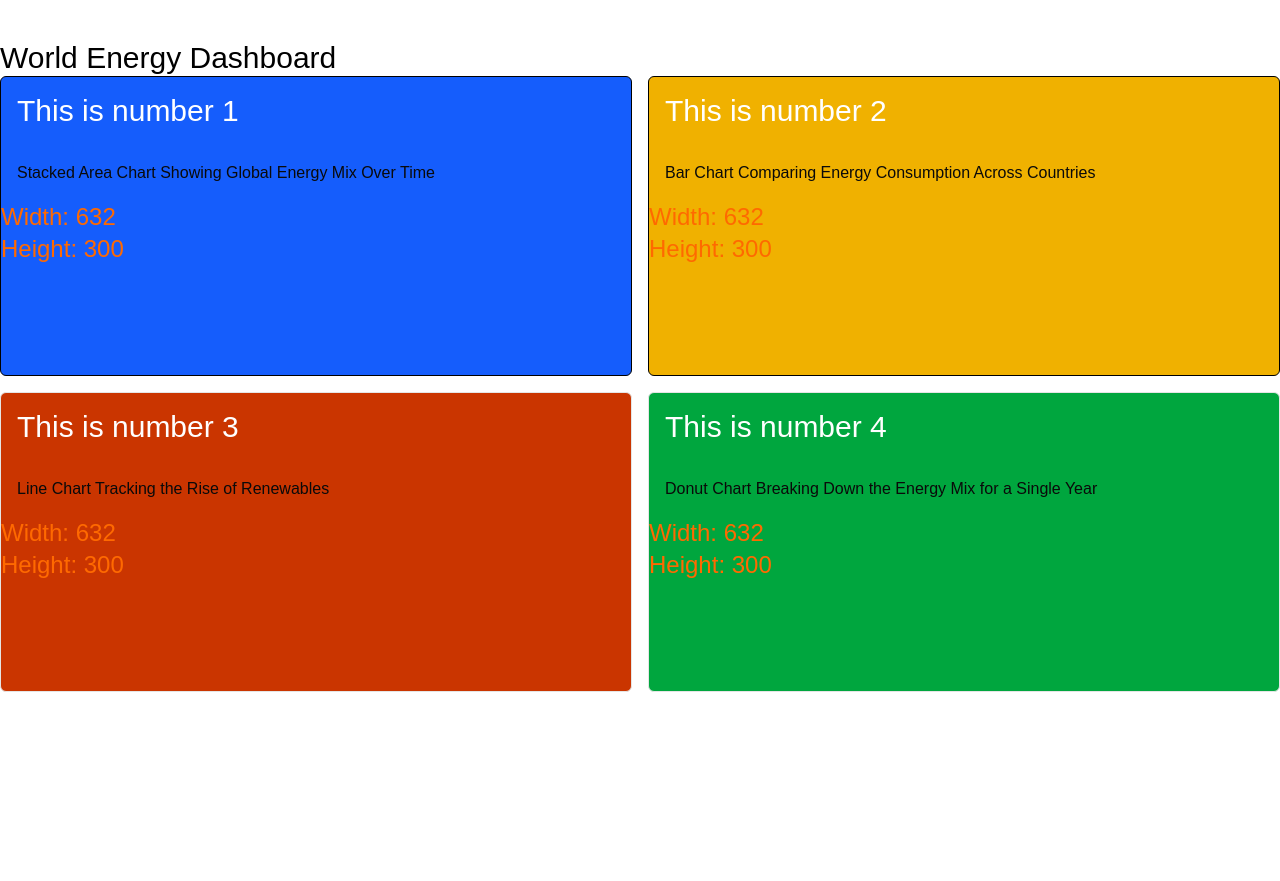
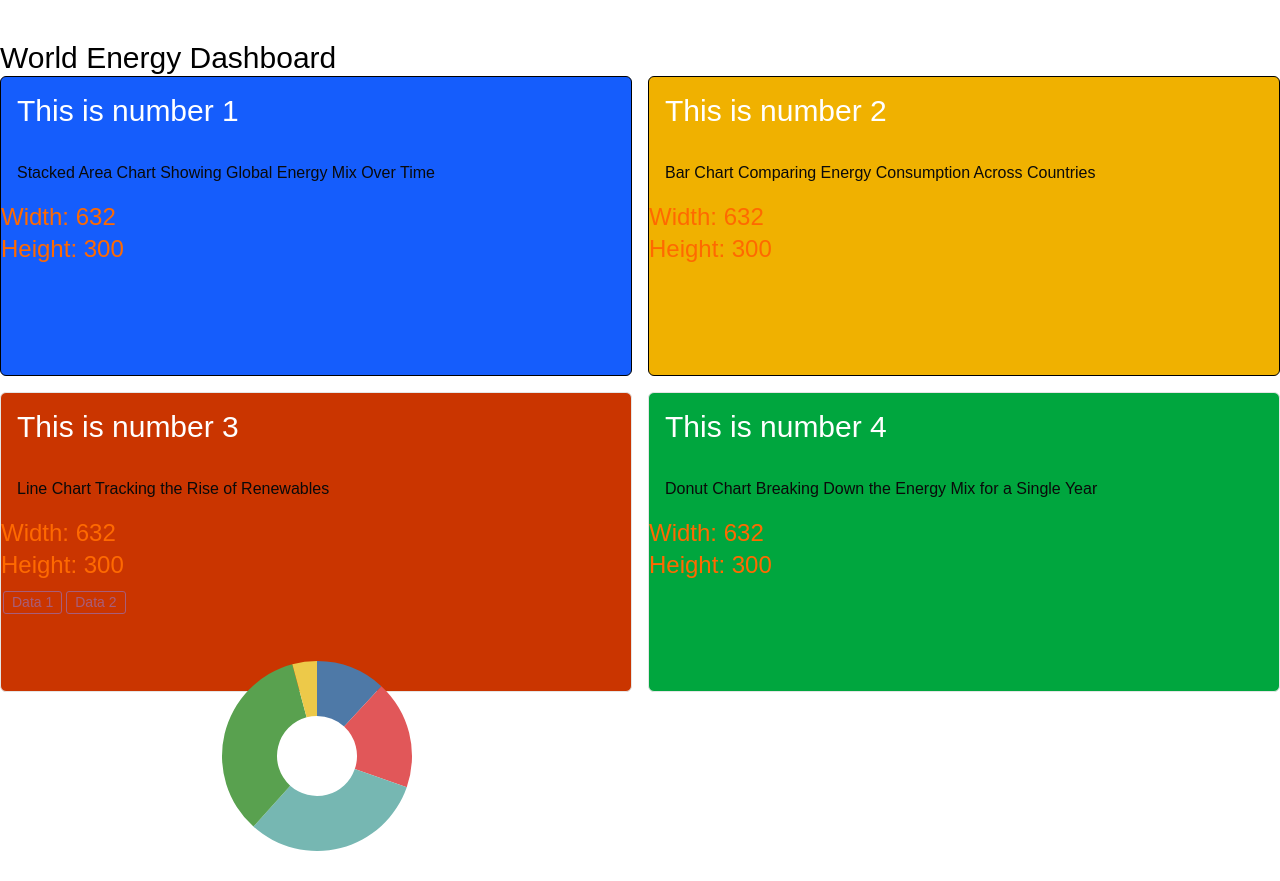
Before and after one commit to kpivert/world_energy_dashboard, a React (Vite) app: page / in a window 1280 px wide. Built offline with nearby package versions, Linux system fonts and the light colour scheme.

Commit message:
Add transition donut

```diff
--- a/package.json
+++ b/package.json
@@ -21,6 +21,7 @@
     "radix-ui": "^1.6.2",
     "react": "^19.2.7",
     "react-dom": "^19.2.7",
+    "react-spring": "^10.0.4",
     "shadcn": "^4.13.0",
     "tailwind-merge": "^3.6.0",
     "tailwindcss": "^4.3.2",
--- a/src/App.jsx
+++ b/src/App.jsx
@@ -3,6 +3,7 @@ import { useDimensions } from "./use-dimensions.js";
 import "./App.css";
 import { data } from "./data.js";
 import { data2024, ResponsiveDonut } from "./Donut.jsx";
+import { DonutDatasetTransition } from "./donut-multiple-datasets.js";
 
 function App() {
   const chart1Ref = useRef(null);
@@ -87,6 +88,10 @@ function App() {
                 <br />
                 Height: {chart3Size.height}
               </p>
+              <DonutDatasetTransition
+                width={chart3Size.width}
+                height={chart3Size.height}
+              />
             </div>
             <div
               ref={chart4Ref}
--- /dev/null
+++ b/src/donut-chart.tsx
@@ -0,0 +1,156 @@
+import { useMemo } from "react";
+import * as d3 from "d3";
+import { animated, useSpring } from "react-spring";
+// import { Slice } from "lucide-react";
+
+type DataItem = {
+  name: string;
+  value?: number;
+};
+
+type DonutChartProps = {
+  width: number;
+  height: number;
+  data: DataItem[];
+};
+
+const MARGIN = 30;
+
+const colors = [
+  "#e0ac2b",
+  "#e85252",
+  "#6689c6",
+  "#9a6fb0",
+  "#a53253",
+  "#69b3a2",
+];
+
+type SliceProps = {
+  color: string;
+  radius: number;
+  slice: d3.PieArcDatum<DataItem>;
+};
+
+// Defined OUTSIDE and BEFORE DonutChart — no TDZ, no dead code
+const Slice = ({ slice, radius, color }: SliceProps) => {
+  const arcPathGenerator = d3.arc();
+
+  const springProps = useSpring({
+    to: {
+      pos: [slice.startAngle, slice.endAngle] as [number, number],
+    },
+  });
+
+  return (
+    <animated.path
+      d={springProps.pos.to((start, end) => {
+        return arcPathGenerator({
+          innerRadius: 40,
+          outerRadius: radius,
+          startAngle: start,
+          endAngle: end,
+        }) as string;
+      })}
+      fill={color}
+    />
+  );
+};
+
+export const DonutChart = ({ width, height, data }: DonutChartProps) => {
+  const sortedData = useMemo(
+    () =>
+      [...data].sort((a, b) =>
+        a.name < b.name ? -1 : a.name > b.name ? 1 : 0,
+      ),
+    [data],
+  );
+
+  const radius = Math.min(width, height) / 2 - MARGIN;
+
+  const pie = useMemo(() => {
+    const pieGenerator = d3
+      .pie<any, DataItem>()
+      .value((d) => d.value || 0)
+      .sort(null);
+    return pieGenerator(sortedData);
+  }, [sortedData]);
+
+  const colors = d3.schemeTableau10; // or whatever your palette source is
+
+  const allPaths = pie.map((slice, i) => (
+    <Slice
+      key={slice.data.name}
+      radius={radius}
+      slice={slice}
+      color={colors[i % colors.length]}
+    />
+  ));
+
+  return (
+    <svg width={width} height={height} style={{ display: "inline-block" }}>
+      <g transform={`translate(${width / 2}, ${height / 2})`}>{allPaths}</g>
+    </svg>
+  );
+};
+
+// export const DonutChart = ({ width, height, data }: DonutChartProps) => {
+//   // Sort alphabetical for consistency
+//   const sortedData = data.sort((a, b) => (a < b ? -1 : a > b ? 1 : 0));
+
+//   const radius = Math.min(width, height) / 2 - MARGIN;
+
+//   const pie = useMemo(() => {
+//     const pieGenerator = d3
+//       .pie<any, DataItem>()
+//       .value((d) => d.value || 0)
+//       .sort(null);
+//     return pieGenerator(sortedData);
+//   }, [data]);
+
+//   const allPaths = pie.map((slice, i) => {
+//     return (
+//       <Slice
+//         key={slice.data.name}
+//         radius={radius}
+//         slice={slice}
+//         color={colors[i]}
+//       />
+//     );
+//   });
+
+//   return (
+//     <svg width={width} height={height} style={{ display: "inline-block" }}>
+//       <g transform={`translate(${width / 2}, ${height / 2})`}>{allPaths}</g>
+//     </svg>
+//   );
+
+//   type SliceProps = {
+//     color: string;
+//     radius: number;
+//     slice: d3.PieArcDatum<DataItem>;
+//   };
+
+//   const Slice = ({ slice, radius, color }: SliceProps) => {
+//     const arcPathGenerator = d3.arc();
+
+//     const springProps = useSpring({
+//       to: {
+//         pos: [slice.startAngle, slice.endAngle] as [number, number],
+//       },
+//     });
+
+//     return (
+//       <animated.path
+//         d={springProps.pos.to((start, end) => {
+//           return arcPathGenerator({
+//             innerRadius: 40,
+//             outerRadius: radius,
+//             startAngle: start,
+//             endAngle: end,
+//           });
+//         })}
+//         fill={color}
+//       />
+//     );
+//   };
+// };
--- /dev/null
+++ b/src/donut-multiple-datasets.tsx
@@ -0,0 +1,62 @@
+import { useState } from "react";
+import { DonutChart } from "./donut-chart";
+
+const BUTTONS_HEIGHT = 50;
+
+type DonutDatasetTransitionProps = {
+  width: number;
+  height: number;
+};
+
+const data = [
+  { name: "Mark", value: 90 },
+  { name: "Robert", value: 12 },
+  { name: "Etienne", value: undefined },
+  { name: "Emily", value: 34 },
+  { name: "Nicolas", value: 98 },
+  { name: "Marion", value: 53 },
+];
+
+const data2 = [
+  { name: "Mark", value: 80 },
+  { name: "Robert", value: 10 },
+  { name: "Etienne", value: 48 },
+  { name: "Emily", value: 6 },
+  { name: "Nicolas", value: 8 },
+  { name: "Marion", value: 45 },
+];
+
+const buttonStyle = {
+  border: "1px solid #9a6fb0",
+  borderRadius: "3px",
+  padding: "0px 8px",
+  margin: "10px 2px",
+  fontSize: 14,
+  color: "#9a6fb0",
+  opacity: 0.7,
+};
+
+export const DonutDatasetTransition = ({
+  width,
+  height,
+}: DonutDatasetTransitionProps) => {
+  const [selectedData, setSelectedData] = useState(data);
+
+  return (
+    <div>
+      <div style={{ height: BUTTONS_HEIGHT }}>
+        <button style={buttonStyle} onClick={() => setSelectedData(data)}>
+          Data 1
+        </button>
+        <button style={buttonStyle} onClick={() => setSelectedData(data2)}>
+          Data 2
+        </button>
+      </div>
+      <DonutChart
+        width={width}
+        height={height - BUTTONS_HEIGHT}
+        data={selectedData}
+      />
+    </div>
+  );
+};
```
Also changed, not shown: 1 other file (tests, documents, lock files or other folders).
